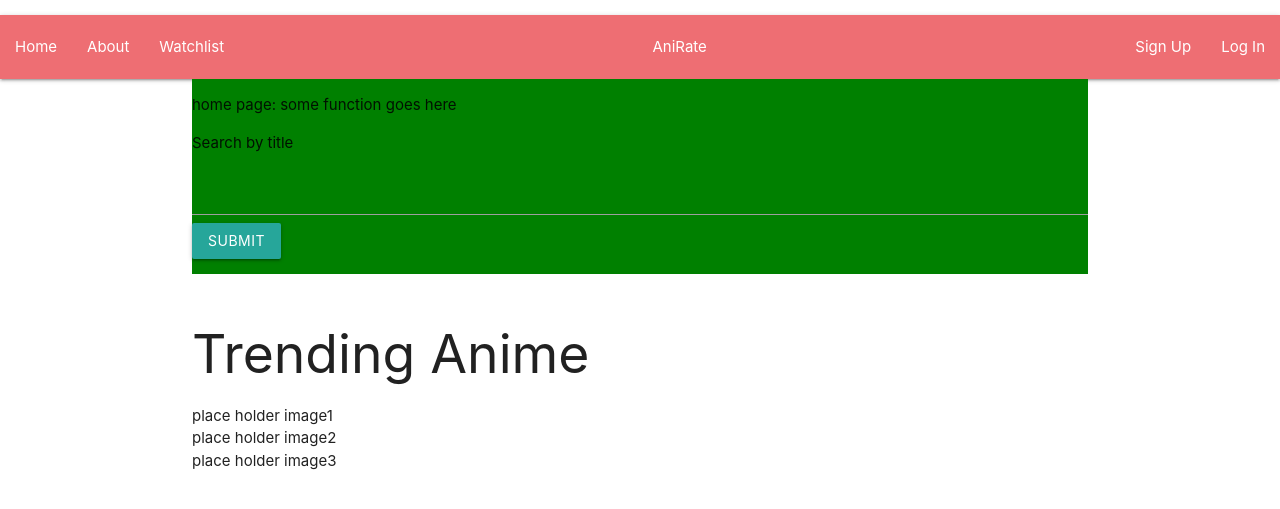
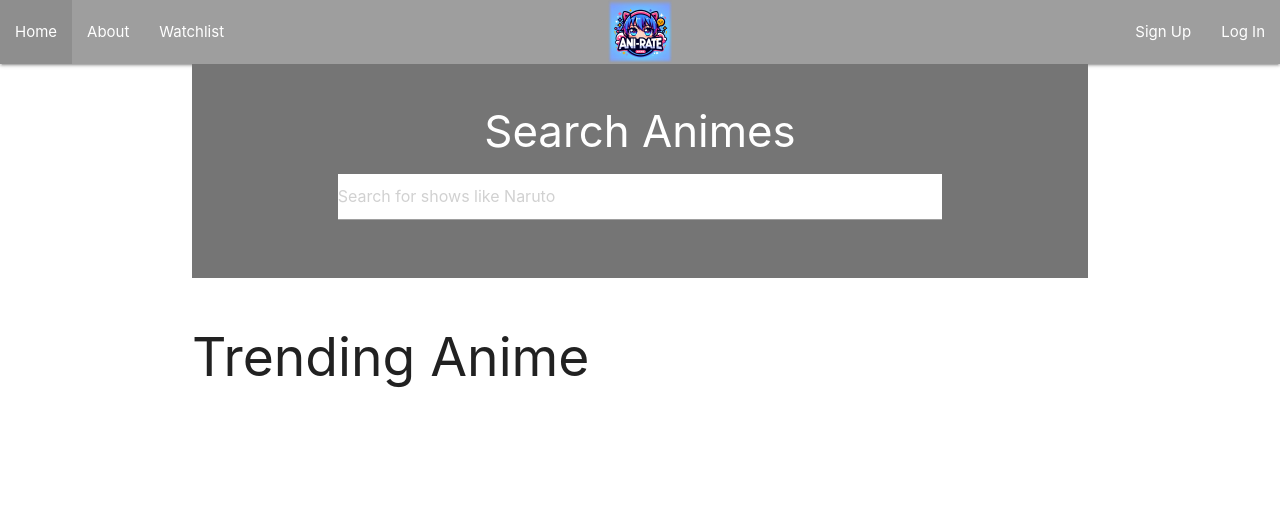
Before and after one commit to nickkucway/anirate, a Django app: page / in a window 1280 px wide. Shown: the top 509 px of the page. Run offline with Django 4.2, Linux system fonts and the light colour scheme; data that the repository does not hold is empty.

Commit message:
Home page updated, search bar styled, and the trending anime is rendering

```diff
--- a/main_app/static/css/style.css
+++ /dev/null
@@ -1,3 +0,0 @@
-.home-hero{
-    background-color: green;
-}
--- a/main_app/templates/base.html
+++ b/main_app/templates/base.html
@@ -19,7 +19,7 @@
     <!-- <header> -->
       <!-- <h1>Ani-rate</h1> -->
       <nav>
-        <div class="nav-wrapper">
+        <div class="nav-wrapper grey">
           <ul class = 'left' >
             <li>
                 <a href="{% url 'home' %}">Home</a>
@@ -39,7 +39,8 @@
                 <li><a href="{% url 'login' %}">Log In</a></li>
                 {% endif%}
             </ul>
-            <p class="center"> AniRate</p>
+            <img src="../static/css/media/anirateicon.png" height= '100%' class = 'brand-logo center' alt="Anirate">
+
         </div>
       </nav>
     </header>
--- a/main_app/templates/home.html
+++ b/main_app/templates/home.html
@@ -2,20 +2,56 @@
 <!-- nav placeholder -->
 {% block content %}
 <!-- HomePageHero -->
-<section class="section home-hero">
+<!-- <section class="section home-hero">
     <div>
-        home page: some function goes here
-        <p>Search by title</p>
-        <form action="results" method="GET">
-            <input name="anime_search">
-            <input type="submit" value="Submit" class="btn">
-        </form>
+        <img src="../static/css/media/anirateicon.png" alt="">
     </div>
+</section> -->
+<!--Search functionality-->
+<section class="section section-search grey darken-1 white-text center">
+  <div class="container">
+    <div class="row">
+      <div class="col s12">
+        <h3>Search Animes</h3>
+        <div class="input-field">
+          <input
+            class="white grey-text"
+            placeholder="Search for shows like Naruto"
+            type="text"
+          />
+        </div>
+      </div>
+    </div>
+  </div>
 </section>
-<section class=" section trending">
-<h2>Trending Anime</h2>
-<div>place holder image1</div>
-<div>place holder image2</div>
-<div>place holder image3</div>
+
+<!-- Trending Section -->
+<!-- <div class="row">
+    <div class="col s12 m7">
+      <div class="card">
+        <div class="card-image">
+          <img src="images/sample-1.jpg">
+          <span class="card-title">Card Title</span>
+        </div>
+        <div class="card-content">
+          <p>I am a very simple card. I am good at containing small bits of information.
+          I am convenient because I require little markup to use effectively.</p>
+        </div>
+        <div class="card-action">
+          <a href="#">This is a link</a>
+        </div>
+      </div>
+    </div>
+  </div> -->
+
+<section class="section trending">
+  <h2>Trending Anime</h2>
+  <ul>
+    <li>{{anime1.title}}</li>
+    <li><img src="{{ anime1.images.jpg.image_url }}" alt="{{anime1.title}}"></li>
+  </ul>
+  <!-- <div>place holder image1</div>
+  <div>place holder image2</div>
+  <div>place holder image3</div> -->
 </section>
 {% endblock %}
--- a/main_app/views.py
+++ b/main_app/views.py
@@ -5,7 +5,13 @@
 import requests
 
 def home(request):
-    return render(request, 'home.html')
+     api_url = f'https://api.jikan.moe/v4/recommendations/anime'
+     response = requests.get(api_url)
+     data = response.json()['data']
+     anime1 = data[0]['entry'][1]
+     anime2 = data[1]['entry'][1]
+     anime3 = data[2]['entry'][1]
+     return render(request, 'home.html',{'anime1': anime1, 'anime2': anime2, 'anime3': anime3})
 
 def about(request):
     return render(request, 'about.html')
```
